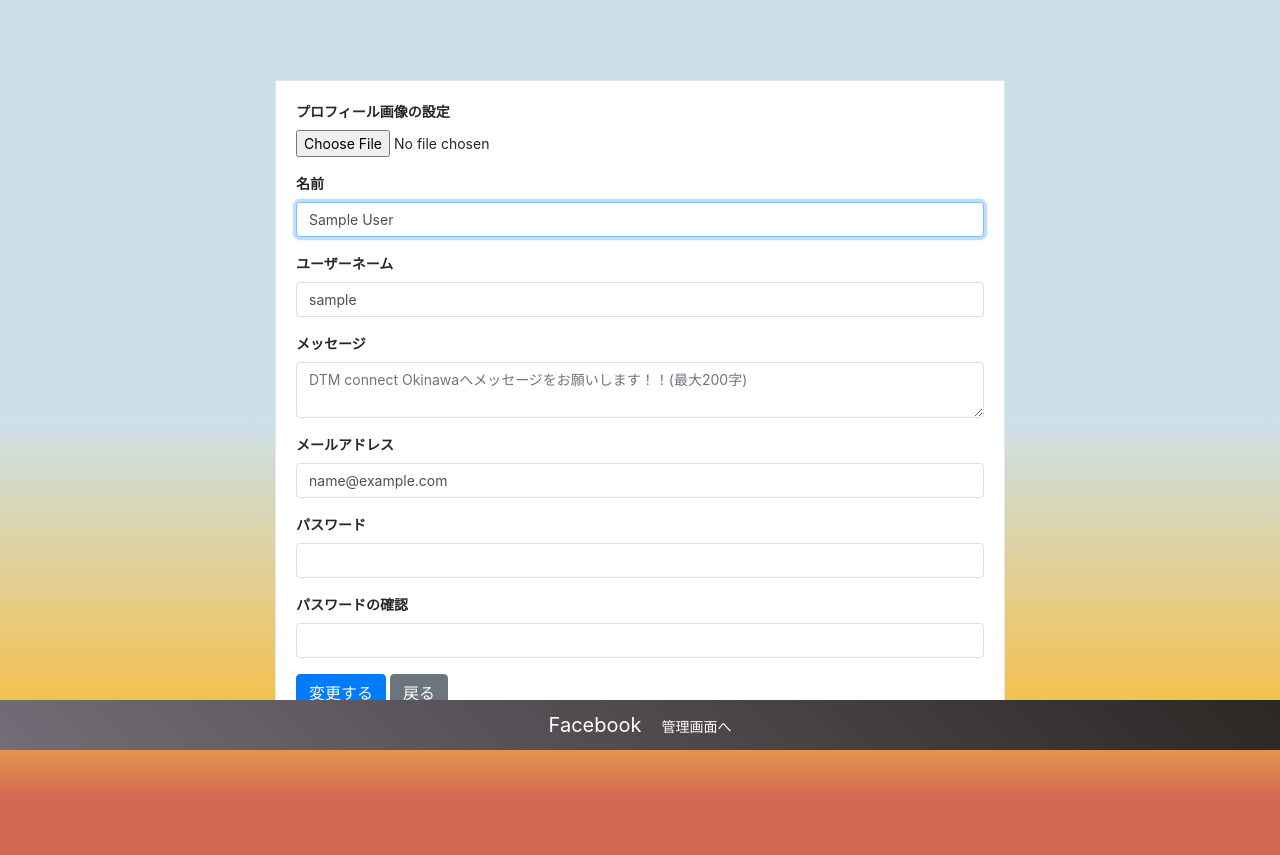
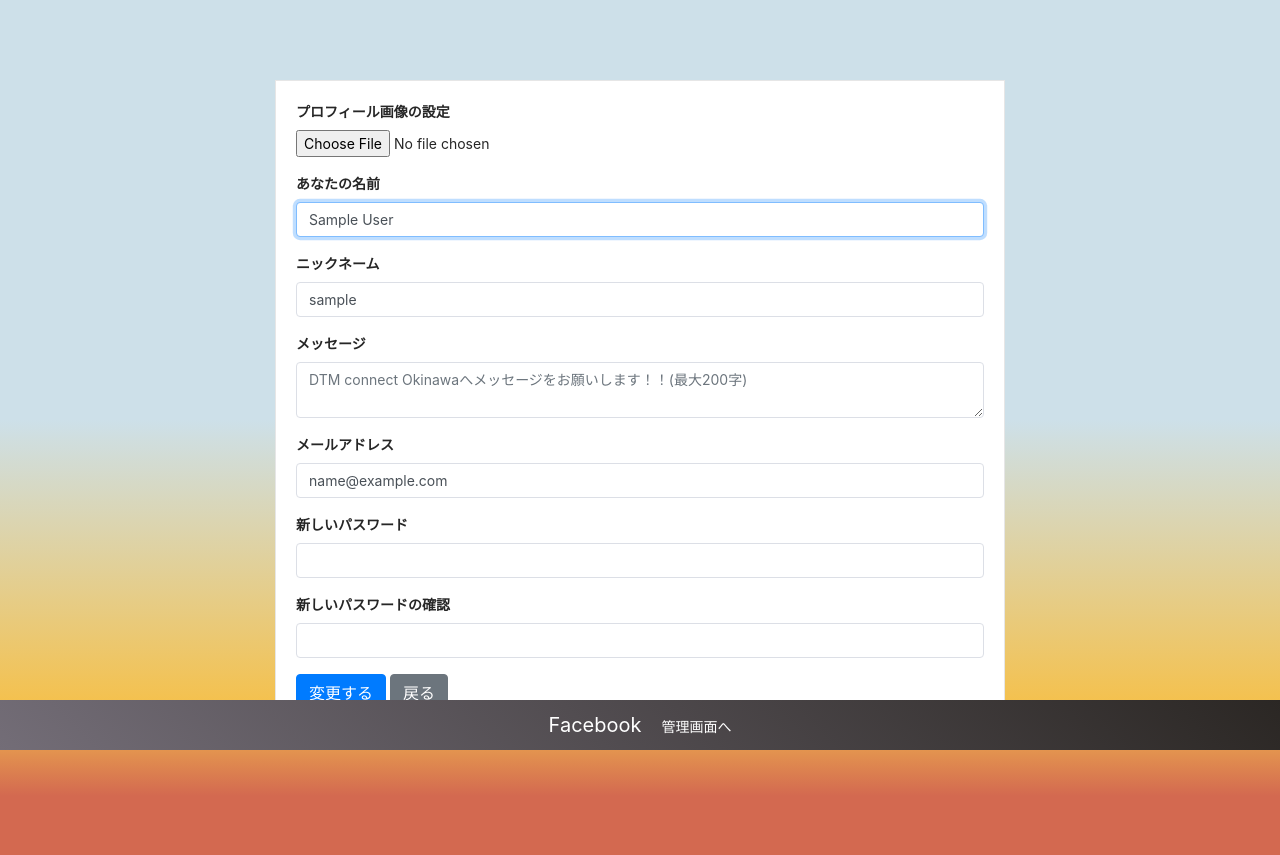
Before and after one commit to Shuto-Toyama/DTM, a Rails app: page /users/edit in a window 1280 px wide. Shown: the part 50-905 px from the top of the page. Run offline with Rails 7, Linux system fonts and the light colour scheme; the visitor is signed in with stand-in values (Sample User, id 1); style sheets or scripts are compiled from the project's sources; some libraries are stand-ins or nearby versions.

Commit message:
edit_profile.edit

```diff
--- a/app/views/devise/registrations/edit.html.erb
+++ b/app/views/devise/registrations/edit.html.erb
@@ -15,27 +15,27 @@
             <% end %>
           </div>
           <div class="form-group">
-            <%= f.label :name, "名前" %>
+            <%= f.label :name, "あなたの名前" %>
             <%= f.text_field :name, autofocus: true, class: "form-control", required: true, maxlength: 20 %>
           </div>
           <div class="form-group">
-            <%= f.label :username, "ユーザーネーム" %>
+            <%= f.label :username, "ニックネーム" %>
             <%= f.text_field :username, autofocus: true, class: "form-control", required: true, maxlength: 20 %>
           </div>
           <div class="form-group">
             <%= f.label :message, "メッセージ"%>
-            <%= f.text_area :message, autofocus: true, class: "form-control", placeholder: "DTM connect Okinawaへメッセージをお願いします！！(最大200字)", required: true, maxlength: 200 %>
+            <%= f.text_area :message, autofocus: true, class: "form-control", placeholder: "DTM connect Okinawaへメッセージをお願いします！！(最大200字)", maxlength: 200 %>
           </div>
           <div class="form-group">
             <%= f.label :email, "メールアドレス" %>
             <%= f.email_field :email, autofocus: true, class: "form-control" %>
           </div>
           <div class="form-group">
-            <%= f.label :password, "パスワード" %>
+            <%= f.label :password, "新しいパスワード" %>
             <%= f.password_field :password, autofocus: "off", class: "form-control" %>
           </div>
           <div class="form-group">
-            <%= f.label :password_confirmation, "パスワードの確認" %>
+            <%= f.label :password_confirmation, "新しいパスワードの確認" %>
             <%= f.password_field :password_confirmation, autofocus: "off", class: "form-control" %>
           </div>
           <%= f.submit "変更する", class: "btn btn-primary" %>
--- a/app/views/users/show.html.erb
+++ b/app/views/users/show.html.erb
@@ -6,7 +6,9 @@
     <div class="col-md-8">
       <h1><%= @user.username %></h1>
       <ul>本当の名前 / <%= @user.name %></ul>
-      <ul>メッセージ / <%= @user.message %></ul>
+      <%if @user.message.present?%>
+        <ul>メッセージ / <%= @user.message %></ul>
+      <% end %>
     </div>
   </div>
 </div>
```
